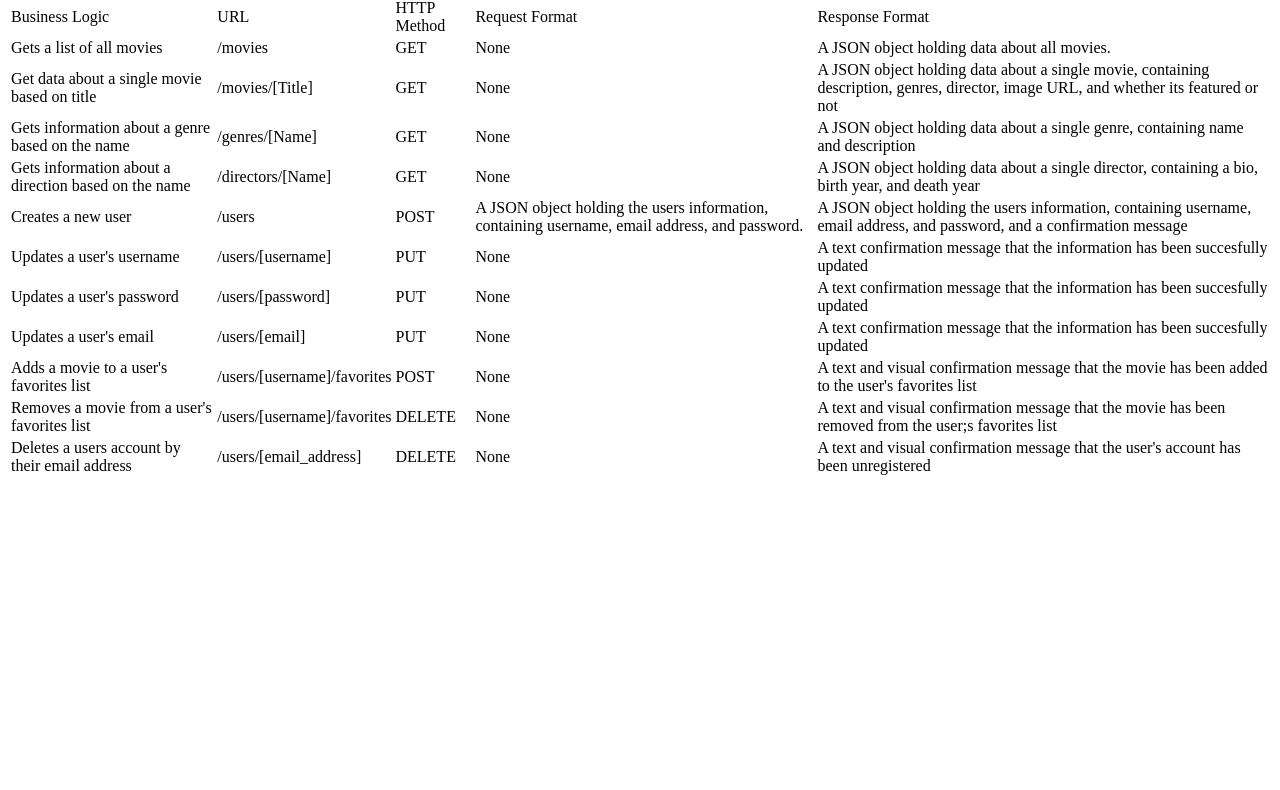
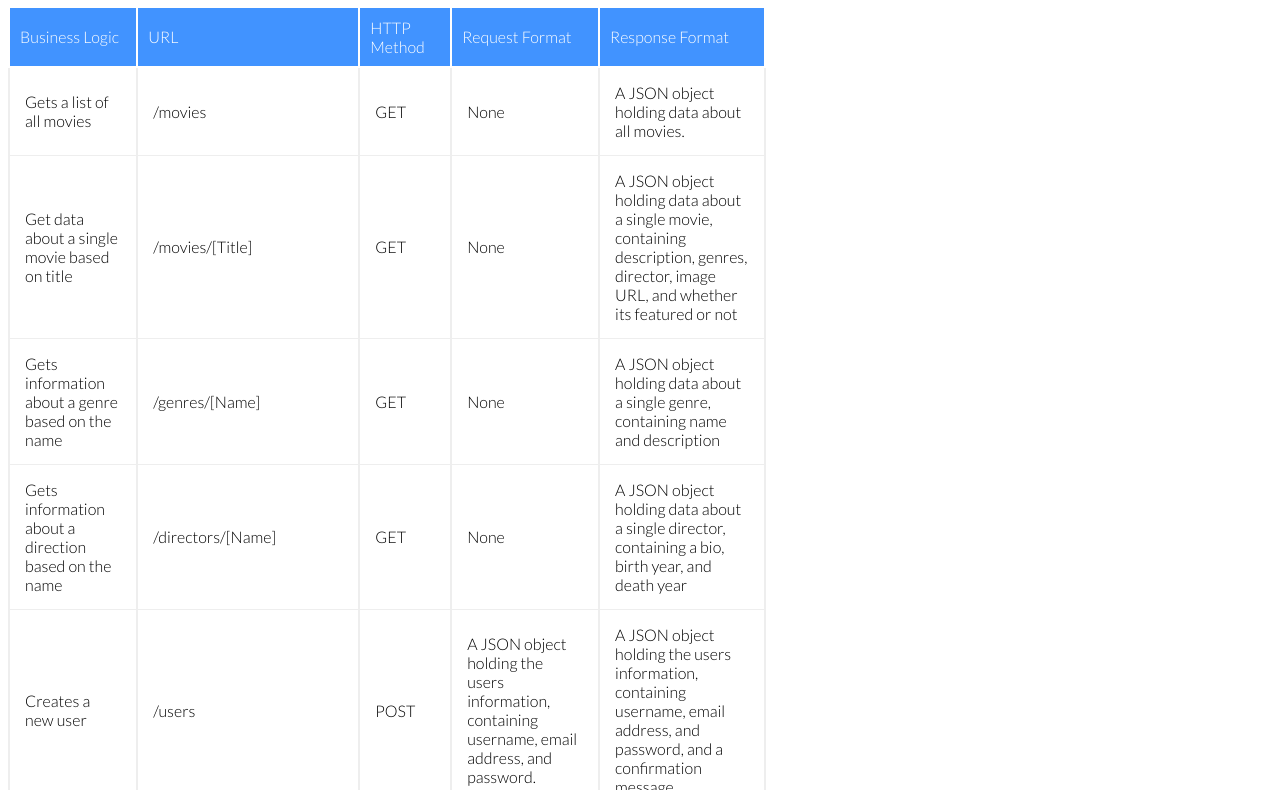
Before and after one commit to DevEke/Movie-API, a website: page public/documentation.html in a window 1280 px wide. Shown: the part 84-874 px from the top of the page. Before the commit the page ends 800 px from the top, so only its background shows below. Drawn offline with nearby package versions, Linux system fonts and the light colour scheme.

Commit message:
Updated Styles for Documentation table

```diff
--- a/public/css/styles.css
+++ b/public/css/styles.css
@@ -0,0 +1,36 @@
+* {
+    box-sizing: border-box;
+}
+
+h1 {
+    font-family: 'Oswald', sans-serif;
+}
+
+table, thead, tbody, th, tr, td {
+    border-bottom: 1px solid #eee;
+    border-collapse: collapse;
+}
+table {
+    width: 60%;
+}
+thead {
+    font-family: 'Lato', sans-serif;
+    background-color: #4193FF;
+    color: white;
+}
+
+th {
+    height: 30px;
+    padding: 10px;
+    text-align: left;
+    border: 2px solid white;
+    font-weight: 300;
+}
+td {
+    padding: 15px;
+    border-left: 2px solid #eee;
+    border-right: 2px solid #eee;
+}
+tbody {
+    font-family: 'Lato', sans-serif;
+}
--- a/public/documentation.html
+++ b/public/documentation.html
@@ -5,17 +5,18 @@
     <title>Movie Api</title>
     <link rel="preconnect" href="https://fonts.gstatic.com">
     <link href="https://fonts.googleapis.com/css2?family=Lato:wght@300;700&family=Oswald:wght@600&display=swap" rel="stylesheet">
+    <link rel="stylesheet" href="css/styles.css">
   </head>
   <body>
     <h1>Documentation for Movie API</h1>
     <table>
       <thead>
         <tr>
-          <td>Business Logic</td>
-          <td>URL</td>
-          <td>HTTP Method</td>
-          <td>Request Format</td>
-          <td>Response Format</td>
+          <th>Business Logic</th>
+          <th>URL</th>
+          <th>HTTP Method</th>
+          <th>Request Format</th>
+          <th>Response Format</th>
         </tr>
       </thead>
       <tbody>
@@ -59,21 +60,21 @@
           <td>/users/[username]</td>
           <td>PUT</td>
           <td>None</td>
-          <td>A text confirmation message that the information has been succesfully updated</td>
+          <td>A text confirmation message that the username has been succesfully updated</td>
         </tr>
         <tr>
           <td>Updates a user's password</td>
           <td>/users/[password]</td>
           <td>PUT</td>
           <td>None</td>
-          <td>A text confirmation message that the information has been succesfully updated</td>
+          <td>A text confirmation message that the password has been succesfully updated</td>
         </tr>
         <tr>
           <td>Updates a user's email</td>
           <td>/users/[email]</td>
           <td>PUT</td>
           <td>None</td>
-          <td>A text confirmation message that the information has been succesfully updated</td>
+          <td>A text confirmation message that the email has been succesfully updated</td>
         </tr>
         <tr>
           <td>Adds a movie to a user's favorites list</td>
@@ -87,7 +88,7 @@
           <td>/users/[username]/favorites</td>
           <td>DELETE</td>
           <td>None</td>
-          <td>A text and visual confirmation message that the movie has been removed from the user;s favorites list</td>
+          <td>A text and visual confirmation message that the movie has been removed from the user's favorites list</td>
         </tr>
         <tr>
           <td>Deletes a users account by their email address</td>
```
